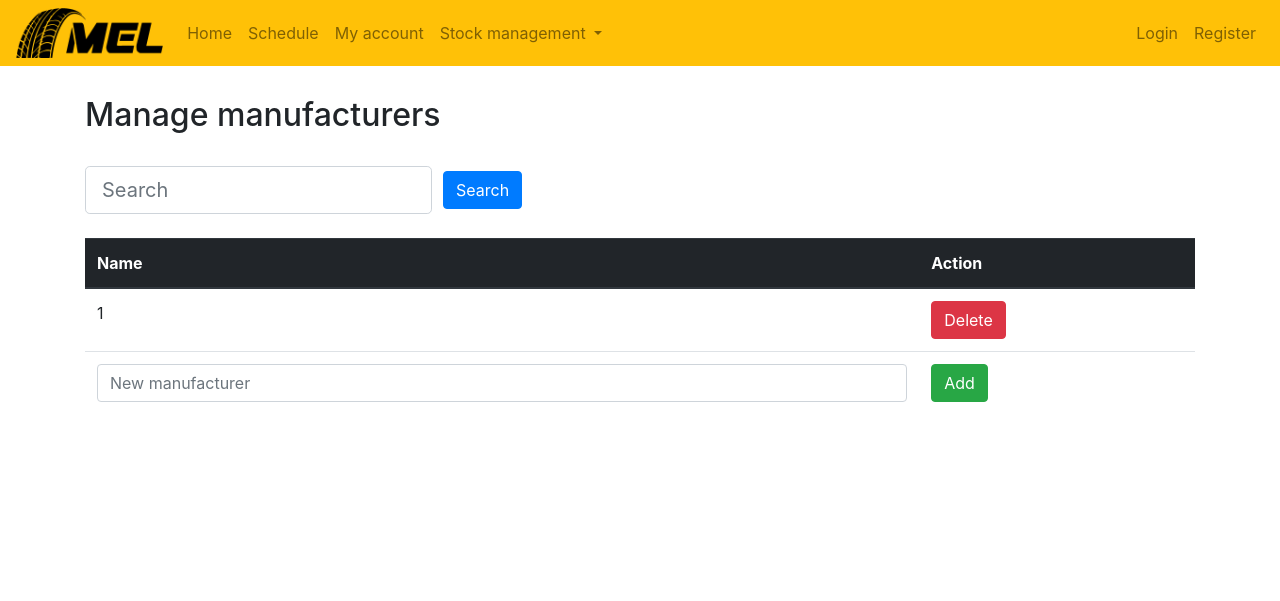
After one commit to mocanzaki/finalexam, a Python web app: template mel_srl/templates/manufacturer_manager.jinja2 in a window 1280 px wide. The commit adds this page. Shown: the top 601 px of the page. Run offline with Jinja, Linux system fonts and the light colour scheme; the template is opened without the code that fills it: most values are stand-ins (such as "Sample title", 1, 10 or a date in 2020).

Commit message:
Stock management started, manufacturer management finished

```diff
--- a/mel_srl/routes.py
+++ b/mel_srl/routes.py
@@ -28,6 +28,8 @@ def includeme(config):
     ################# ADMIN ROUTES ###########################
     ##########################################################
 
+    config.add_route('manufacturer', '/manufacturers')
+
     ##########################################################
     ################# JSON ROUTES ############################
     ##########################################################
@@ -40,3 +42,6 @@ def includeme(config):
     config.add_route('add_num_plate', '/json/add_num_plate')
     config.add_route('modify_block', '/json/modify_block')
     config.add_route('search_users', '/json/search_users')
+    config.add_route('add_manufacturer', '/json/add_manufacturer')
+    config.add_route('delete_manufacturer', '/json/delete_manufacturer')
+    config.add_route('search_manufacturer', '/json/search_manufacturer')
--- a/mel_srl/scripts/service_management.py
+++ b/mel_srl/scripts/service_management.py
@@ -1,8 +1,8 @@
 from .db_conn import Connection
-import logging
 
 # Create a pool for MySQL Connections
 connection_pool = Connection()
+
 # Get data from services
 # INPUT - None
 # OUTPUT - LIST([id,description])
--- a/mel_srl/static/js/account.js
+++ b/mel_srl/static/js/account.js
@@ -117,7 +117,7 @@ function unblock(obj){
 
 }
 
-function filter(){
+function filter_users(){
     var xhttp = new XMLHttpRequest();
     xhttp.open("POST", "/json/search_users", true);
     xhttp.setRequestHeader("Content-type", "application/x-www-form-urlencoded");
@@ -125,6 +125,10 @@ function filter(){
         if (this.readyState == 4 && this.status == 200) {
             var result = JSON.parse(this.responseText).result;
             var inner = "";
+
+            if(result.length == 0){
+                inner = "<tr><td></td><td>No users found matching your search!</td><td></td><td></td><td></td><td></td></tr>";
+            }else{
                 for(var i = 0; i < result.length; i++){
                     inner += "<tr><td>" + result[i][0] + "</td><td>" + result[i][1] + "</td><td>" + result[i][2] + "</td><td>" + result[i][3] + "</td><td>" + result[i][4] + "</td><td>";
                     if(result[i][5] == 0){
@@ -135,6 +139,7 @@ function filter(){
                     }
                     inner += "</td></tr>";
                 }
+            }
 
             document.getElementById("mainbody").innerHTML = inner;
         }
--- /dev/null
+++ b/mel_srl/static/js/stock.js
@@ -0,0 +1,79 @@
+function delete_manufacturer(obj){
+    var xhttp = new XMLHttpRequest();
+    xhttp.open("POST", "/json/delete_manufacturer", true);
+    xhttp.setRequestHeader("Content-type", "application/x-www-form-urlencoded");
+    xhttp.onreadystatechange = function() {
+        if (this.readyState == 4 && this.status == 200) {
+            var result = JSON.parse(this.responseText).result;
+            if (result == 'True'){
+                document.getElementById("row_" + obj.innerHTML).remove();
+                alert("Succesfully deleted manufacturer");
+            }
+            else{
+                alert("Something went wrong when deleting manufacturer");
+            }
+        }
+    };
+    var params = "manufacturer=" + obj.innerHTML;
+    xhttp.send(params);
+}
+
+function add_manufacturer(){
+    if(document.getElementById("manufacturer").value != ""){
+        var xhttp = new XMLHttpRequest();
+        xhttp.open("POST", "/json/add_manufacturer", true);
+        xhttp.setRequestHeader("Content-type", "application/x-www-form-urlencoded");
+        xhttp.onreadystatechange = function() {
+            if (this.readyState == 4 && this.status == 200) {
+                var result = JSON.parse(this.responseText).result;
+                if (result == 'True'){
+                    var inner = "<tr id = 'row_" + document.getElementById("manufacturer").value + "'><td id = '" + document.getElementById("manufacturer").value + "'>" + document.getElementById("manufacturer").value +
+                     "</td><td><button class = 'btn btn-danger' onclick = 'delete_manufacturer(" + document.getElementById("manufacturer").value + ")'>Delete</button></td></tr>";
+                    document.getElementById("new_manufacturer").remove();
+                    document.getElementById("mainbody").innerHTML += inner + '<tr id = "new_manufacturer"><td><input type = "text" class = "form-control"' +
+                     'id = "manufacturer" placeholder = "New manufacturer"></td><td><button class = "btn btn-success" onclick = "add_manufacturer()">Add</button></td></tr>';
+                    alert("Succesfully added manufacturer");
+                }
+                else if(result == 'False'){
+                    alert("Something went wrong when adding manufacturer");
+                }
+                else{
+                    alert("Manufacturer already in database");
+                }
+            }
+        };
+        var params = "manufacturer=" + document.getElementById("manufacturer").value;
+        xhttp.send(params);
+    }
+    else{
+        alert("Can not add empty manufacturer!");
+    }
+}
+
+function filter_manufacturers(){
+    var xhttp = new XMLHttpRequest();
+    xhttp.open("POST", "/json/search_manufacturer", true);
+    xhttp.setRequestHeader("Content-type", "application/x-www-form-urlencoded");
+    xhttp.onreadystatechange = function() {
+        if (this.readyState == 4 && this.status == 200) {
+            var result = JSON.parse(this.responseText).result;
+            var inner = "";
+
+            if(result.length == 0){
+                inner = "<tr><td></td><td>No manufacturer found matching your search!</td><td></td><td></td><td></td><td></td></tr>";
+            }else{
+                for(var i = 0; i < result.length; i++){
+                    inner += "<tr id = 'row_" + result[i][0] + "'><td id = '" +
+                     result[i][0] + "'>" + result[i][0] + "</td><td><button class = 'btn btn-danger' onclick = 'delete_manufacturer(" +
+                     result[i][0] + ")'>Delete</button></td></tr>";
+                }
+                inner += '<tr id = "new_manufacturer"><td><input type = "text" class = "form-control" id = "manufacturer" placeholder = "New manufacturer"></td>' +
+                    '<td><button class = "btn btn-success" onclick = "add_manufacturer()">Add</button></td></tr>';
+            }
+
+            document.getElementById("mainbody").innerHTML = inner;
+        }
+    };
+    var params = "input=" + document.getElementById("search").value;
+    xhttp.send(params);
+}
--- a/mel_srl/templates/account_manager.jinja2
+++ b/mel_srl/templates/account_manager.jinja2
@@ -2,13 +2,15 @@
 
 {% block content %}
 <div class = "container">
+    <br/>
+    <h2> Manage users </h2>
     <br/>
     <div class="form-inline">
       <div class="form-group">
         <label for="search" class = "sr-only">Search:</label>
         <input type="text" class="form-control form-control-lg" id="search" placeholder="Search">
       </div>
-      <button style = "margin-left: 1%" type="submit" onclick = "filter()" class="btn btn-primary">Search</button>
+      <button style = "margin-left: 1%" type="submit" onclick = "filter_users()" class="btn btn-primary">Search</button>
     </div>
     <br/>
     <table class="table table-hover">
--- a/mel_srl/templates/layout.jinja2
+++ b/mel_srl/templates/layout.jinja2
@@ -8,6 +8,7 @@
   <link rel="stylesheet" href="../static/css/calendar.css">
   <script src="../static/js/calendar.js"></script>
   <script src="../static/js/account.js"></script>
+  <script src="../static/js/stock.js"></script>
   <script src="../static/js/jquery.min.js"></script>
   <script src="../static/js/popper.min.js"></script>
   <script src="../static/js/bootstrap.min.js"></script>
@@ -41,6 +42,15 @@
       <li class="nav-item">
         <a class="nav-link" href="/account">My account</a>
       </li>
+      <li class="nav-item dropdown">
+        <a class="nav-link dropdown-toggle" href="#" id="navbarDropdown" role="button" data-toggle="dropdown" aria-haspopup="true" aria-expanded="false">
+          Stock management
+        </a>
+        <div class="dropdown-menu" aria-labelledby="navbarDropdown">
+          <a class="dropdown-item" href="/manufacturers">Manage manufacturers</a>
+          <a class="dropdown-item" href="#">Another action</a>
+        </div>
+      </li>
     </ul>
     {% if request.session['username'] is not defined %}
       <ul class="navbar-nav ml-auto">
--- /dev/null
+++ b/mel_srl/templates/manufacturer_manager.jinja2
@@ -0,0 +1,29 @@
+{% extends "layout.jinja2" %}
+
+{% block content %}
+<div class = "container">
+    <br/>
+    <h2> Manage manufacturers </h2>
+    <br/>
+    <div class="form-inline">
+      <div class="form-group">
+        <label for="search" class = "sr-only">Search:</label>
+        <input type="text" class="form-control form-control-lg" id="search" placeholder="Search">
+      </div>
+      <button style = "margin-left: 1%" type="submit" onclick = "filter_manufacturers()" class="btn btn-primary">Search</button>
+    </div>
+    <br/>
+    <table class="table table-hover">
+    <thead class = "thead-dark">
+        <tr><th>Name</th><th>Action</th></tr>
+    </thead>
+    <tbody id = "mainbody">
+        {% for i in data %}
+        <tr id = "row_{{i[0]}}"><td id = "{{i[0]}}">{{i[0]}}</td><td><button class = "btn btn-danger" onclick = "delete_manufacturer({{i[0]}})">Delete</button></td></tr>
+        {% endfor %}
+        <tr id = "new_manufacturer"><td><input type = "text" class = "form-control" id = "manufacturer" placeholder = "New manufacturer"></td>
+            <td><button class = "btn btn-success" onclick = "add_manufacturer()">Add</button></td></tr>
+    </tbody>
+    </table>
+</div>
+{% endblock content %}
```
Also changed, not shown: mel_srl/scripts/stock_management.py (added, +34 -0 lines), mel_srl/views/default.py (+32 -0 lines). Lines whose indentation alone changed are shown as unchanged.
